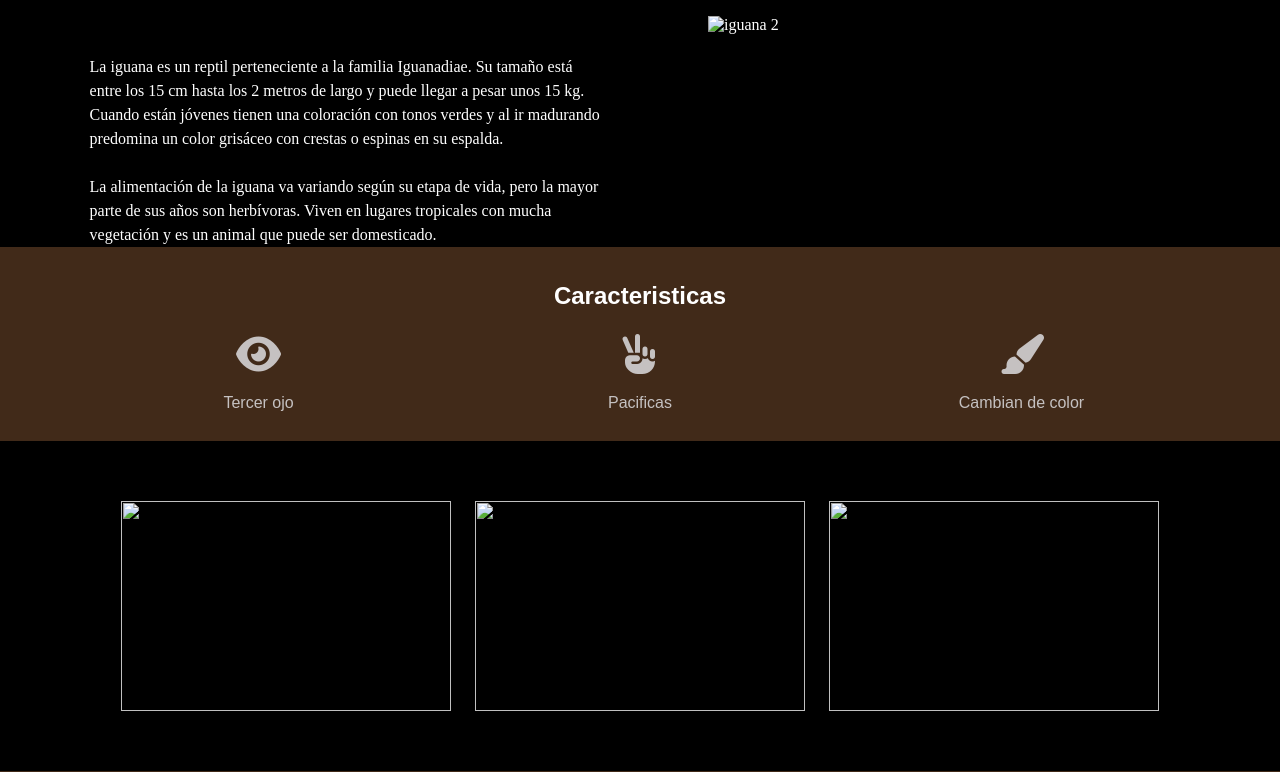
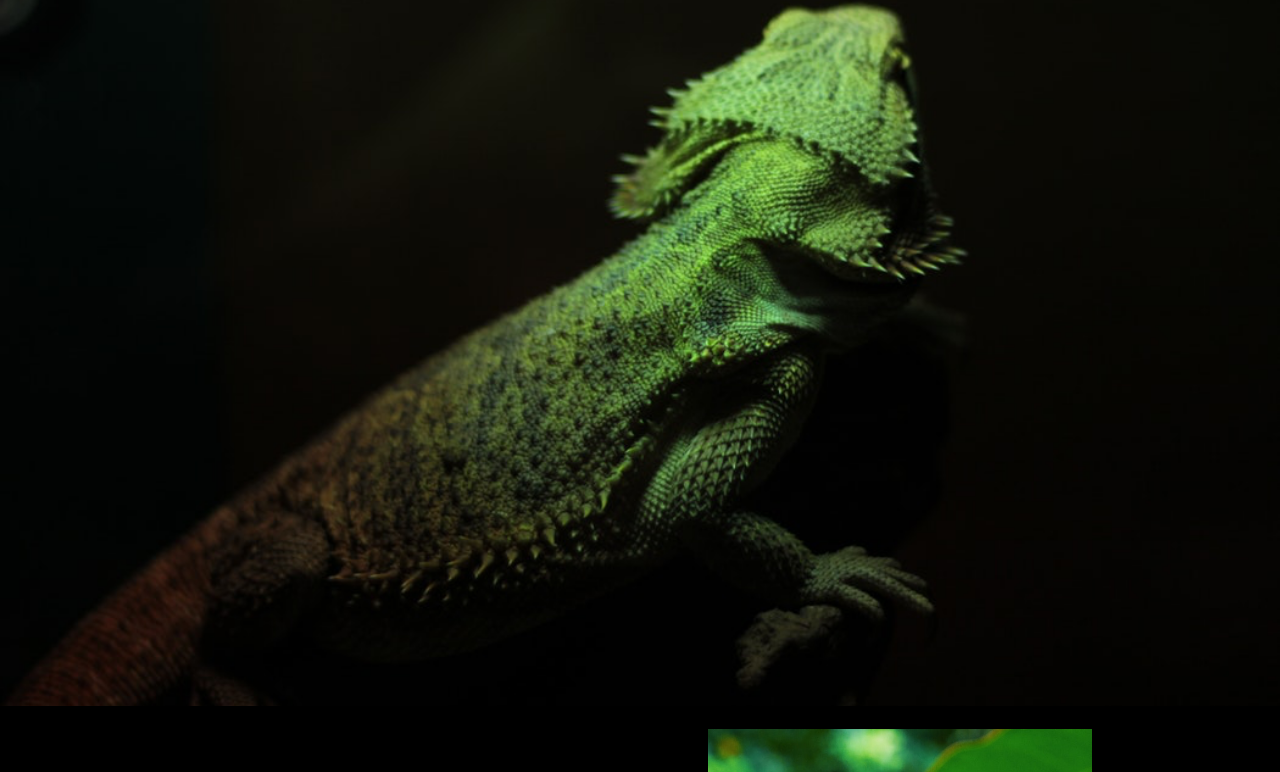
Before and after one commit to CaroLinAfVs/desafio-3, a plain HTML site: page index.html in a window 1280 px wide. Shown: the part 59-831 px from the top of the page. Drawn offline with Linux system fonts and the light colour scheme; files that its build step writes are made by us from their sources.

Commit message:
cambiando las rutas de las imagenes

```diff
--- a/index.html
+++ b/index.html
@@ -11,7 +11,7 @@
     <body>
         <header class="title">
                 <h1>IGUANAS</h1>
-                 <img src="./img/bg-header.jpg" alt="iguana">
+                 <img src="./assets/img/bg-header.jpg" alt="iguana">
          </header>
          <main>
         <section class="description">
@@ -22,7 +22,7 @@
             La alimentación de la iguana va variando según su etapa de vida, pero la mayor parte de sus años son herbívoras. Viven en lugares tropicales con mucha vegetación y es un animal que puede ser domesticado.
             </p>
             <div class="imageniguana">
-                <img src="./img/iguana-1.jpg" alt="iguana 2">
+                <img src="./assets/img/iguana-1.jpg" alt="iguana 2">
             </div>
 
         </section>
@@ -43,13 +43,13 @@
         </section>
         <section class="gallery">
             <div class="photo">
-              <img src="./img/iguana-2.jpg">
+              <img src="./assets/img/iguana-2.jpg">
             </div>
             <div class="photo">
-                <img src="./img/iguana-3.jpg">
+                <img src="./assets/img/iguana-3.jpg">
             </div>
             <div class="photo">
-                <img src="./img/iguana-4.jpg">
+                <img src="./assets/img/iguana-4.jpg">
             </div>
         </section>
     </main>
```
